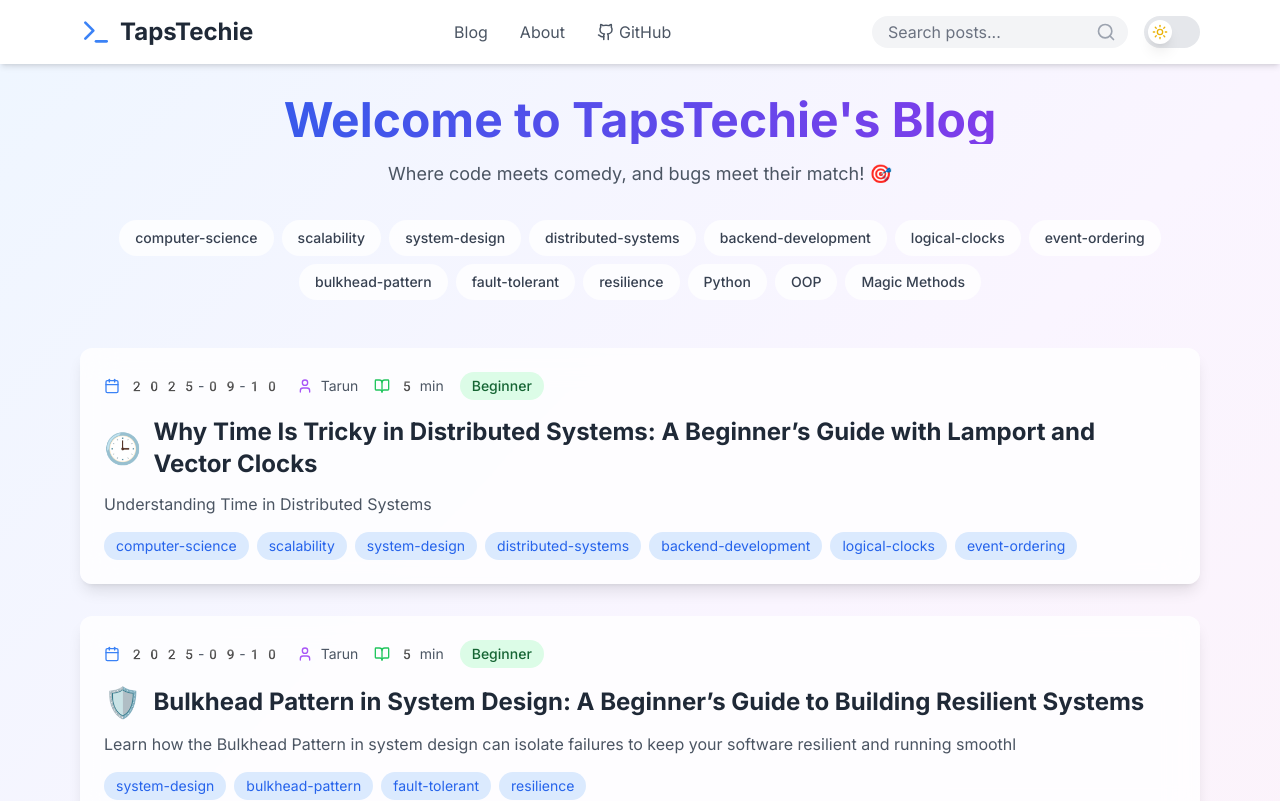
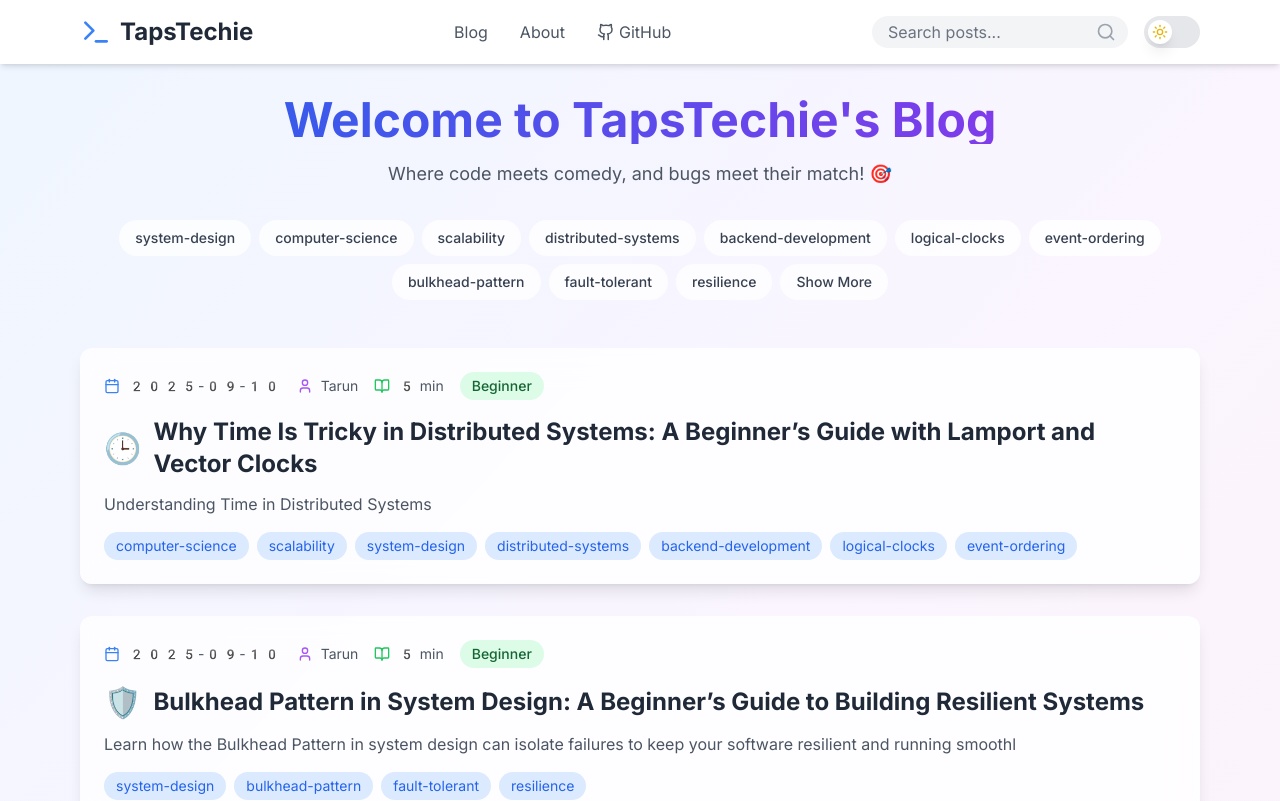
Before and after one commit to tarunsha009/taps-techie-blog, a Next.js app: page / in a window 1280 px wide. Shown: the top 801 px of the page. Built offline with nearby package versions, Linux system fonts and the light colour scheme; no server answers.

Commit message:
Fixed the tag dense

```diff
--- a/src/app/page.tsx
+++ b/src/app/page.tsx
@@ -9,6 +9,7 @@ export default function Home() {
     const [selectedTag, setSelectedTag] = useState<string | null>(null);
     const [posts, setPosts] = useState<PostMetadata[]>([]);
     const [isLoading, setIsLoading] = useState(true);
+    const [showAllTags, setShowAllTags] = useState(false);
 
     useEffect(() => {
         async function loadPosts() {
@@ -20,7 +21,21 @@ export default function Home() {
     }, []);
 
     // Get unique tags from all posts
-    const allTags = Array.from(new Set(posts.flatMap(post => post.tags)));
+    // const allTags = Array.from(new Set(posts.flatMap(post => post.tags)));
+    // Count and sort tags by frequency
+    const tagCounts = posts
+        .flatMap(post => post.tags)
+        .reduce((acc: Record<string, number>, tag) => {
+            acc[tag] = (acc[tag] ?? 0) + 1;
+            return acc;
+        }, {});
+    const sortedTags = Object.entries(tagCounts)
+        .sort((a, b) => b[1] - a[1])
+        .map(([tag]) => tag);
+    const TAG_DISPLAY_LIMIT = 10;
+    const displayedTags = showAllTags
+        ? sortedTags
+        : sortedTags.slice(0, TAG_DISPLAY_LIMIT);
 
     // Filter posts based on selected tag
     const filteredPosts = selectedTag
@@ -51,7 +66,8 @@ export default function Home() {
 
                     {/* Tags Filter */}
                     <div className="flex flex-wrap justify-center gap-2 mb-8">
-                        {allTags.map(tag => (
+                        {/* {allTags.map(tag => ( */}
+                        {displayedTags.map(tag => (
                             <button
                                 key={tag}
                                 onClick={() => setSelectedTag(selectedTag === tag ? null : tag)}
@@ -64,6 +80,14 @@ export default function Home() {
                                 {tag}
                             </button>
                         ))}
+                        {sortedTags.length > TAG_DISPLAY_LIMIT && (
+                            <button
+                                onClick={() => setShowAllTags(!showAllTags)}
+                                className="px-4 py-2 rounded-full text-sm font-medium transition-all duration-300 transform hover:scale-105 bg-white/80 dark:bg-gray-800/80 text-gray-700 dark:text-gray-300 hover:bg-blue-100 dark:hover:bg-blue-900/50"
+                            >
+                                {showAllTags ? 'Show Less' : 'Show More'}
+                            </button>
+                        )}
                     </div>
                 </div>
 
--- a/src/lib/markdown.ts
+++ b/src/lib/markdown.ts
@@ -190,8 +190,7 @@ export async function getAllPosts() {
         const slugs = [
             'event-order',
             'Bulkhead-Pattern',
-            'python-magic-methods',
-            'test-markdown'
+            'python-magic-methods'
         ];
         const posts = await Promise.all(
             slugs.map(async (slug) => {
```
